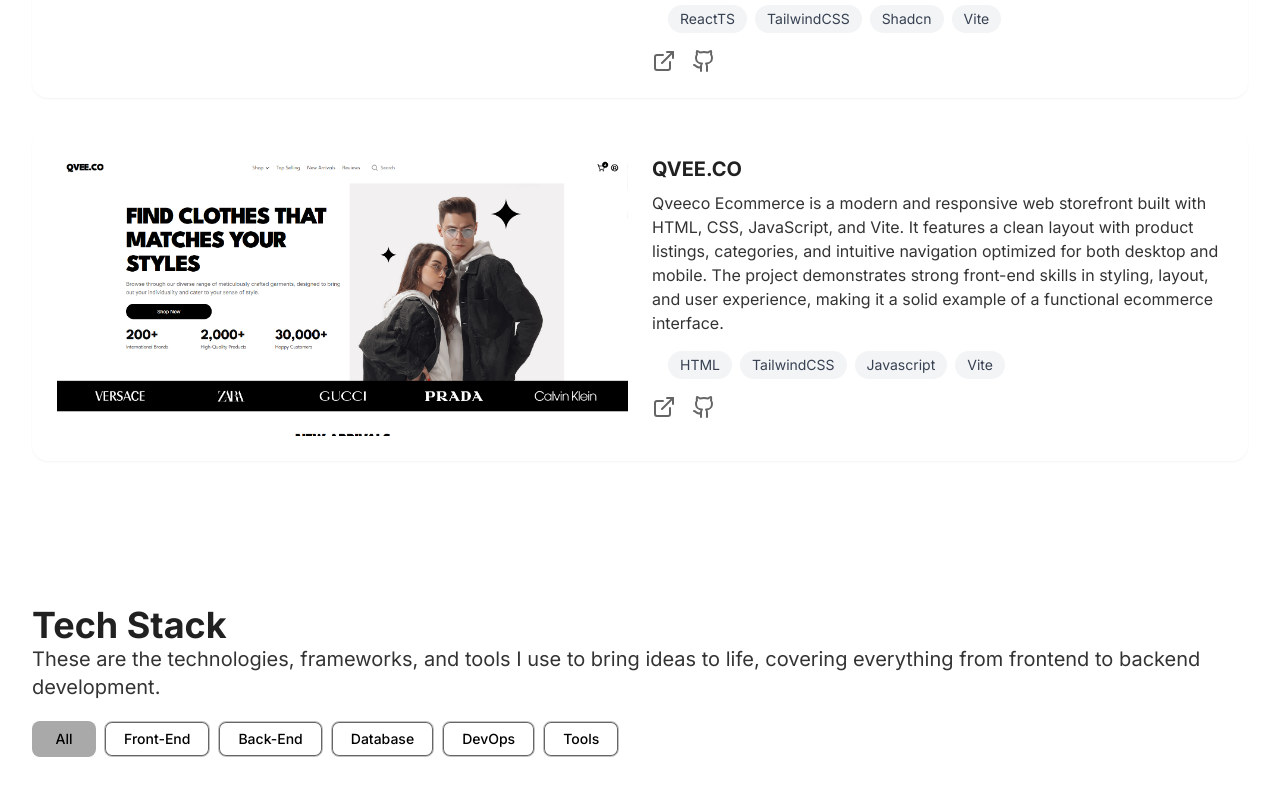
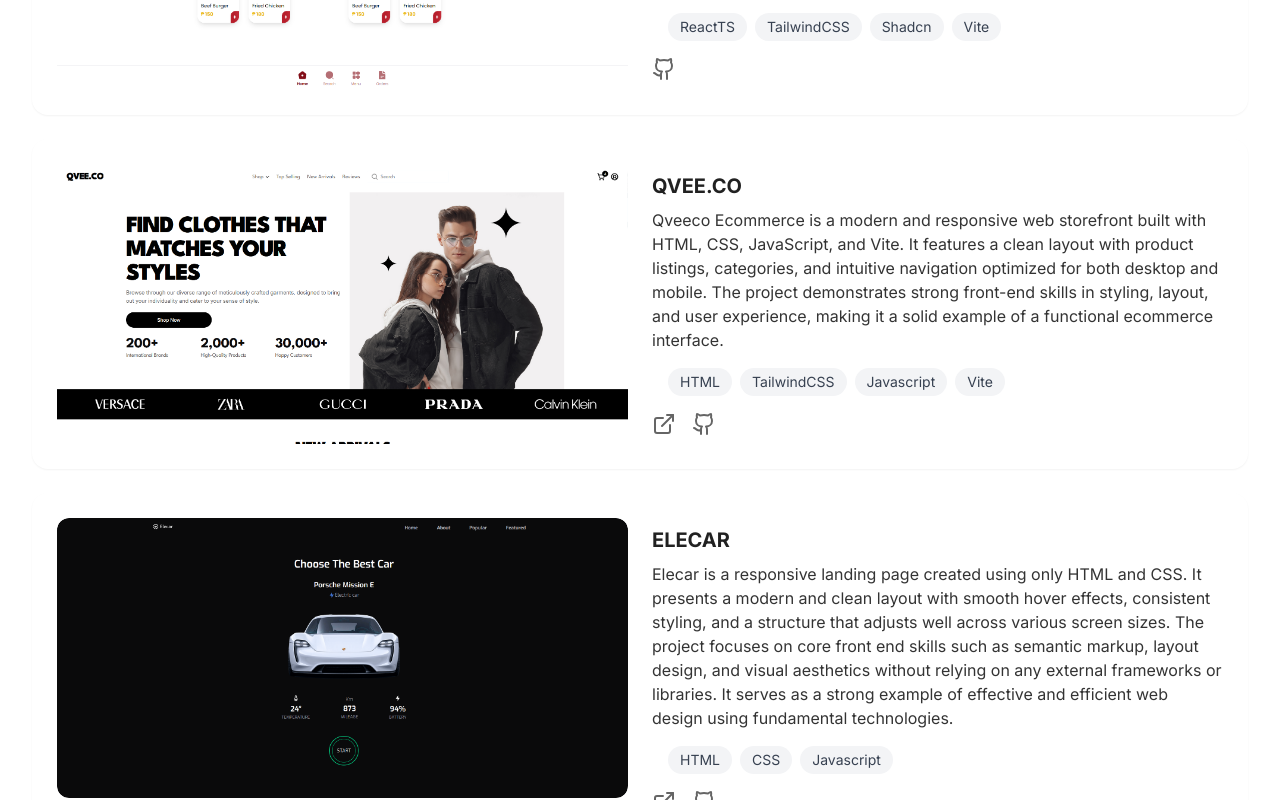
Before and after one commit to jesniemagaling/jesnie-portfolio, a React (Vite) app: page / in a window 1280 px wide. Shown: the part 1140-1940 px from the top of the page. Built offline with nearby package versions, Linux system fonts and the light colour scheme.

Commit message:
feat: add another project

```diff
--- a/src/components/Projects.tsx
+++ b/src/components/Projects.tsx
@@ -10,11 +10,11 @@
     stack: ["ReactTS", "TailwindCSS", "Shadcn", "Vite"],
     link: [
       {
-        live: "https://jesniemagaling.github.io/qveeco-ecommerce/pages/qveeco.html",
-        repo: "https://github.com/jesniemagaling/qveeco-ecommerce",
+        live: "",
+        repo: "https://github.com/jesniemagaling/orderq",
       },
     ],
-    image: "",
+    image: "images/orderq-desktop.png",
   },
   {
     name: "QVEE.CO",
@@ -29,6 +29,19 @@
     ],
     image: "images/qveeco-desktop.png",
   },
+  {
+    name: "ELECAR",
+    description:
+      "Elecar is a responsive landing page created using only HTML and CSS. It presents a modern and clean layout with smooth hover effects, consistent styling, and a structure that adjusts well across various screen sizes. The project focuses on core front end skills such as semantic markup, layout design, and visual aesthetics without relying on any external frameworks or libraries. It serves as a strong example of effective and efficient web design using fundamental technologies.",
+    stack: ["HTML", "CSS", "Javascript"],
+    link: [
+      {
+        live: "https://jesniemagaling.github.io/elecar/landingpage.html",
+        repo: "https://github.com/jesniemagaling/elecar",
+      },
+    ],
+    image: "images/elecar-desktop.png",
+  },
 ];
 
 export default function Projects() {
@@ -40,7 +53,7 @@
           "Here’s a quick look at some of the projects I’ve worked on. They show the kind of work I enjoy and the skills I do best."
         }
       />
-      <div className="mb-36 mt-10 space-y-8">
+      <div className="mb-36 mt-10 space-y-6">
         {projectItems.map((project) => (
           <div className="flex flex-col items-start gap-6 rounded-2xl border border-transparent p-6 shadow-sm hover:dark:border-[rgba(255,255,255,0.06)] md:flex-row">
             <div className="w-full overflow-hidden rounded-xl md:w-1/2">
@@ -51,7 +64,7 @@
               />
             </div>
 
-            <div className="flex w-full flex-col justify-between md:w-1/2">
+            <div className="flex w-full flex-col md:mt-2 md:w-1/2">
               <h3 className="mb-2 text-xl font-semibold">{project.name}</h3>
 
               <p className="text-body text-sm sm:text-base md:line-clamp-4 lg:line-clamp-none">
```
Also changed, not shown: public/images/elecar-desktop.png (added), public/images/orderq-desktop.png (added).
